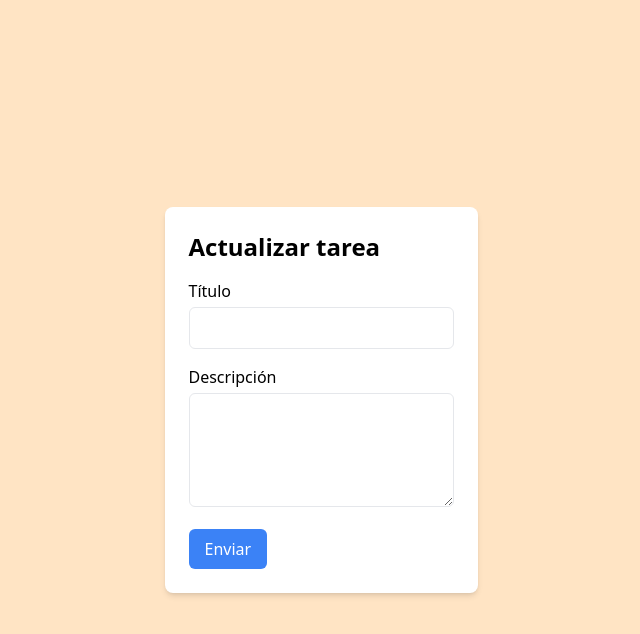
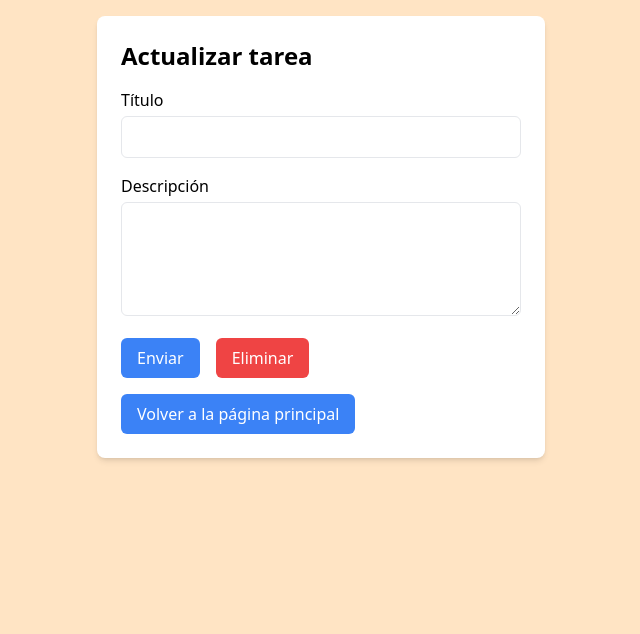
Before and after one commit to EduMMorenolp/AppNextJs-Prisma-CRUD, a Next.js app: page /tasks/edit/1 in a window 1280 px wide. Shown: the top 634 px of the page, without its empty margins (319-959 px from the left). Built offline with nearby package versions, Linux system fonts and the light colour scheme; no server answers.

Commit message:
actualizaciones footer y navbar task page

```diff
--- a/package.json
+++ b/package.json
@@ -9,6 +9,8 @@
     "lint": "next lint"
   },
   "dependencies": {
+    "@fortawesome/free-brands-svg-icons": "^6.5.1",
+    "@fortawesome/react-fontawesome": "^0.2.0",
     "@prisma/client": "^5.10.1",
     "next": "14.1.0",
     "react": "^18",
--- a/src/app/about/page.jsx
+++ b/src/app/about/page.jsx
@@ -1,7 +1,19 @@
-import React from 'react'
+import React from 'react';
+import Link from 'next/link';
 
 export default function About() {
   return (
-    <div>About</div>
-  )
+    <div className="max-w-md mx-auto mt-8 bg-white rounded-lg shadow-md p-6">
+      <h1 className="text-3xl font-bold mb-4">Acerca de la Aplicación de Tareas</h1>
+      <p className="text-lg mb-4">
+        La Aplicación de Tareas es una aplicación diseñada para ayudarte a gestionar tus tareas diarias de manera eficiente. Con esta aplicación, puedes crear, actualizar y eliminar tareas fácilmente, manteniendo un seguimiento de lo que necesitas hacer.
+      </p>
+      <p className="text-lg mb-4">
+        ¡Esperamos que disfrutes usando nuestra aplicación y que te ayude a alcanzar tus objetivos de manera más eficiente!
+      </p>
+      <Link className="inline-block bg-blue-500 text-white px-4 py-2 rounded-md hover:bg-blue-600" href="/">
+       Volver a la página principal
+      </Link>
+    </div>
+  );
 }
--- /dev/null
+++ b/src/app/components/Footer.jsx
@@ -0,0 +1,27 @@
+import Link from "next/link";
+import { FontAwesomeIcon } from "@fortawesome/react-fontawesome";
+import { faGithub, faLinkedin } from "@fortawesome/free-brands-svg-icons";
+
+function Footer() {
+  return (
+    <footer className="bg-orange-300 py-4 text-center rounded-xl">
+      <div className="flex flex-col items-center">
+        <p className="text-black mb-4">
+          © 2024 by EduMMoreno. Todos los derechos reservados.
+        </p>
+        <div className="flex justify-center items-center">
+          <Link className="text-black hover:text-blue-900 mr-4" href="https://github.com/EduMMorenolp" target="_blank">
+            <FontAwesomeIcon icon={faGithub} className="mr-1" />
+            <span className="text-xs">GitHub</span>
+          </Link>
+          <Link className="text-blue-500 hover:text-blue-900" href="https://www.linkedin.com/in/eduardo-m-moreno-programador/" target="_blank">
+            <FontAwesomeIcon icon={faLinkedin} className="mr-1" />
+            <span className="text-xs">LinkedIn</span>
+          </Link>
+        </div>
+      </div>
+    </footer>
+  );
+}
+
+export default Footer;
--- a/src/app/components/Navbar.jsx
+++ b/src/app/components/Navbar.jsx
@@ -7,12 +7,12 @@ function Navbar() {
         <h1 className="text-white text-2xl font-bold">Tarjetas</h1>
         <ul className="flex space-x-4">
           <li>
-            <Link href="/about">
+            <Link className="inline-block bg-gray-300 text-gold-500 px-4 py-2 text-amber-800 rounded-md hover:bg-gray-800 hover:text-white font-medium" href="/about">
               About
             </Link>
           </li>
           <li>
-            <Link href="/new">
+            <Link className="inline-block bg-gray-300 text-gold-500 px-4 py-2 text-amber-800 rounded-md hover:bg-gray-800 hover:text-white font-medium" href="/new">
               Crear Tarjeta
             </Link>
           </li>
--- a/src/app/components/TaskCard.jsx
+++ b/src/app/components/TaskCard.jsx
@@ -1,28 +1,31 @@
-
-"use client"
+"use client";
 import { useRouter } from "next/navigation";
 
-function TaskCard({task}) {
-
-    const router = useRouter();
+function TaskCard({ task }) {
+  const router = useRouter();
 
   return (
-    <div className="bg-white rounded-lg shadow-md p-4 hover:bg-slate-300 hover:cursor-pointer"
-    onClick={() => {
-      router.push("/tasks/edit/" + task.id)
-    }}
+    <div
+      className="bg-white rounded-lg shadow-md p-4 hover:bg-slate-300 hover:cursor-pointer flex flex-col justify-between"
+      onClick={() => {
+        router.push("/tasks/edit/" + task.id);
+      }}
     >
-            <p className="text-lg font-medium">{task.title}</p>
-            <p className="text-gray-700">{task.description}</p>
-            <p className="text-sm text-gray-500"> {new Date(task.createdAt).toLocaleString('es-ES', {
-    day: 'numeric',
-    month: 'numeric',
-    year: 'numeric',
-    hour: 'numeric',
-    minute: 'numeric',
-    second: 'numeric'})}</p>
-          </div>
-  )
+      <p className="text-lg font-medium">{task.title}</p>
+      <p className="text-gray-700 whitespace-pre-wrap">{task.description}</p>
+      <p className="text-sm text-gray-500">
+        {" "}
+        {new Date(task.createdAt).toLocaleString("es-ES", {
+          day: "numeric",
+          month: "numeric",
+          year: "numeric",
+          hour: "numeric",
+          minute: "numeric",
+          second: "numeric",
+        })}
+      </p>
+    </div>
+  );
 }
 
-export default TaskCard
+export default TaskCard;
--- a/src/app/new/page.jsx
+++ b/src/app/new/page.jsx
@@ -2,12 +2,24 @@
 
 import React, { useState, useEffect } from "react";
 import { useRouter } from "next/navigation";
+import Link from "next/link";
 
 function Newpage({ params }) {
   const [title, setTitle] = useState("");
   const [description, setDescription] = useState("");
 
   const router = useRouter();
+
+  const handleEliminar = async (e) => {
+
+    e.preventDefault();
+
+    const res = await fetch(`/api/tasks/${params.id}`, {
+      method: "DELETE",
+    });
+
+    router.push("/");
+  }
 
   const handleSubmit = async (e) => {
     e.preventDefault();
@@ -47,6 +59,7 @@ function Newpage({ params }) {
           return res.json();
         })
         .then((data) => {
+          console.log(data);
           setTitle(data.title);
           setDescription(data.description);
         })
@@ -57,7 +70,7 @@ function Newpage({ params }) {
   }, [params.id]);
 
   return (
-    <div className="flex items-center justify-center h-screen">
+    <div className="p-4 items-center justify-center h-screen">
       <div className="max-w-md mx-auto bg-white rounded-lg shadow-md p-6 ">
         {params.id ? (
           <h1 className="text-2xl font-bold mb-4">Actualizar tarea</h1>
@@ -97,6 +110,22 @@ function Newpage({ params }) {
           >
             Enviar
           </button>
+          {params.id && (
+            <button
+              type="button"
+              className="bg-red-500 text-white px-4 py-2 rounded-md hover:bg-red-600 ml-4"
+              onClick={handleEliminar}
+            >
+              Eliminar
+            </button>
+          )}
+          <br></br>
+          <Link
+            className="inline-block bg-blue-500 text-white px-4 py-2 rounded-md hover:bg-blue-600"
+            href="/"
+          >
+            Volver a la página principal
+          </Link>
         </form>
       </div>
     </div>
--- a/src/app/page.jsx
+++ b/src/app/page.jsx
@@ -2,6 +2,7 @@
 import { PrismaClient } from '@prisma/client'
 import TaskCard from './components/TaskCard'
 import Navbar from './components/Navbar'
+import Footer from './components/Footer'
 
 const prisma = new PrismaClient()
 
@@ -22,6 +23,8 @@ export default async function Home() {
         {tasks.map((task) => (<TaskCard task={task} key={task.id} />
         ))}
       </div>
+      <br></br>
+      <Footer></Footer>
     </div>
   );
 }
```
Also changed, not shown: 2 other files (tests, documents, lock files or other folders). Lines whose indentation alone changed are shown as unchanged.
